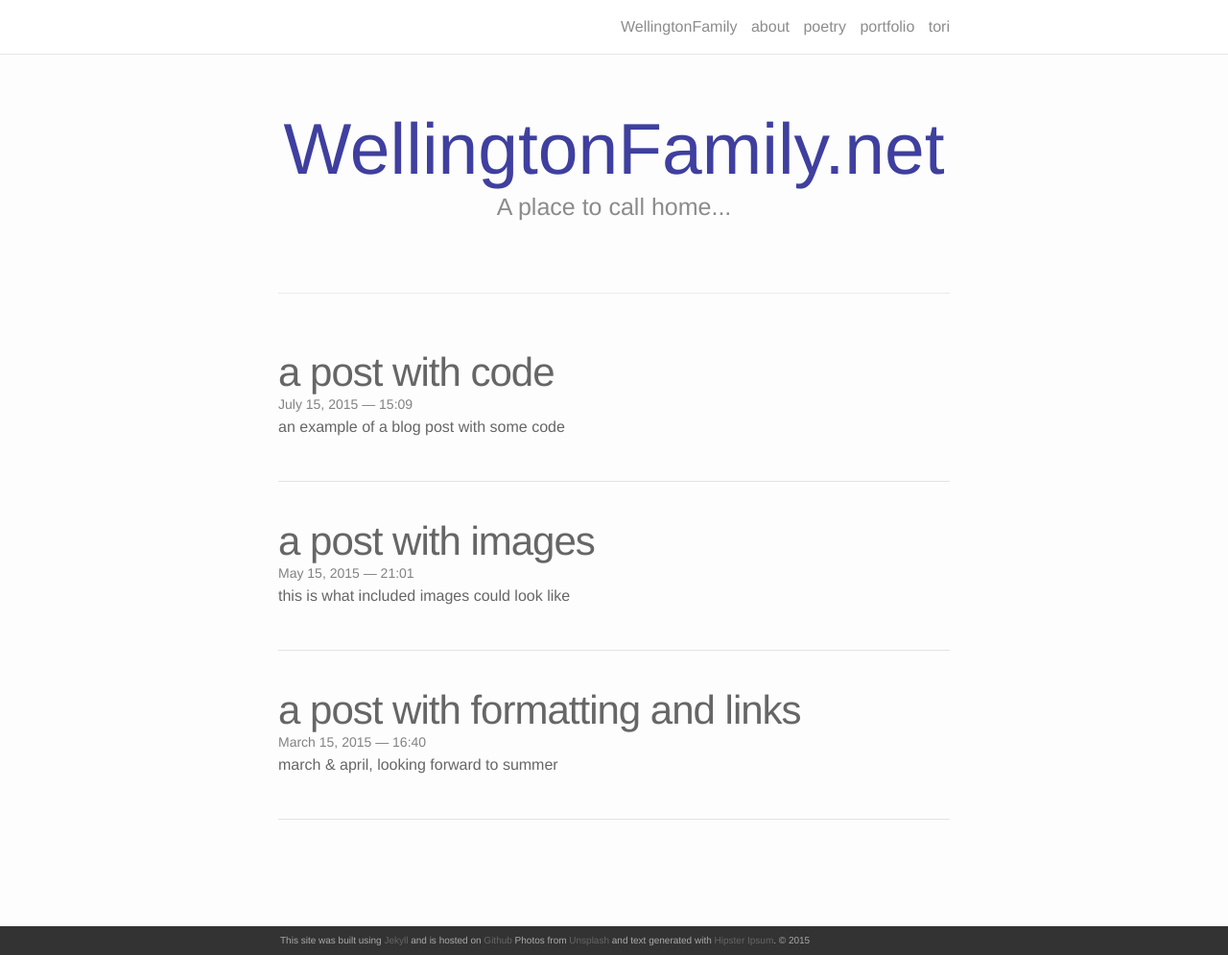
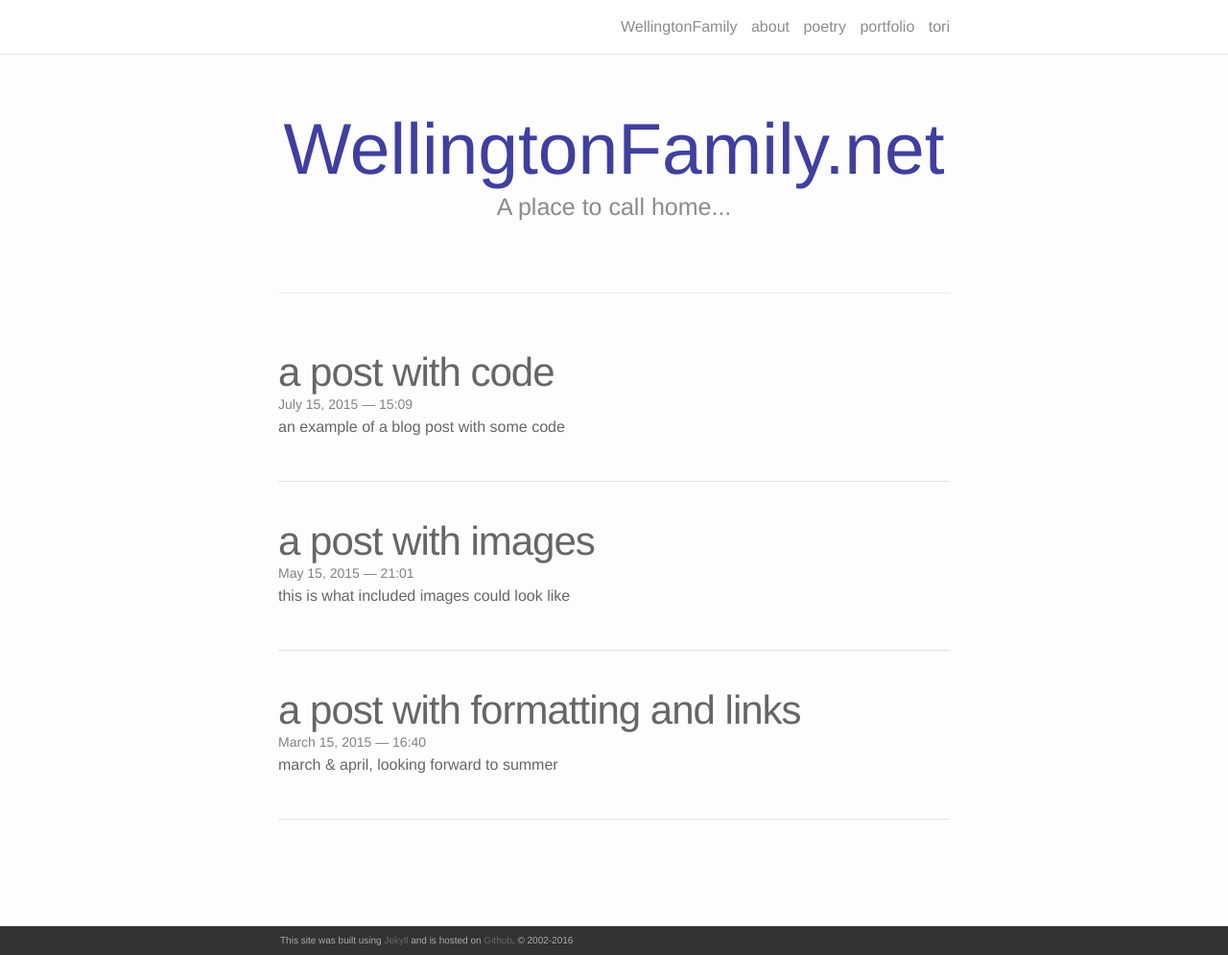
Before and after one commit to WellingtonFamily/wellingtonfamily.github.com, a Jekyll site: the page built from index.html, in a window 1280 px wide and 995 px high. Shown: the whole window at 96% size. Built offline with Jekyll 4.4.1, drawn with Linux system fonts in a browser that asks for light colours; nearby versions of some CDN libraries; the list of posts is cut into pages by our own code.

Commit message:
fixxing the footer

```diff
--- a/_includes/footer.html
+++ b/_includes/footer.html
@@ -1,7 +1,7 @@
 <footer class="site-footer">
 
   <div class="wrapper">
-  	<p>This site was built using <a href="http://jekyllrb.com" target="_blank">Jekyll</a> and is hosted on <a href="https://github.com" target="_blank">Github</a> Photos from <a href="https://unsplash.com" target="_blank">Unsplash</a> and text generated with <a href="http://hipsum.co" target="_blank">Hipster Ipsum</a>. &#169; 2015</p>
+  	<p>This site was built using <a href="http://jekyllrb.com" target="_blank">Jekyll</a> and is hosted on <a href="https://github.com" target="_blank">Github</a>. &#169; 2002-{{ site.time | date: '%Y' }}</p>
   </div>
 
 </footer>
```
